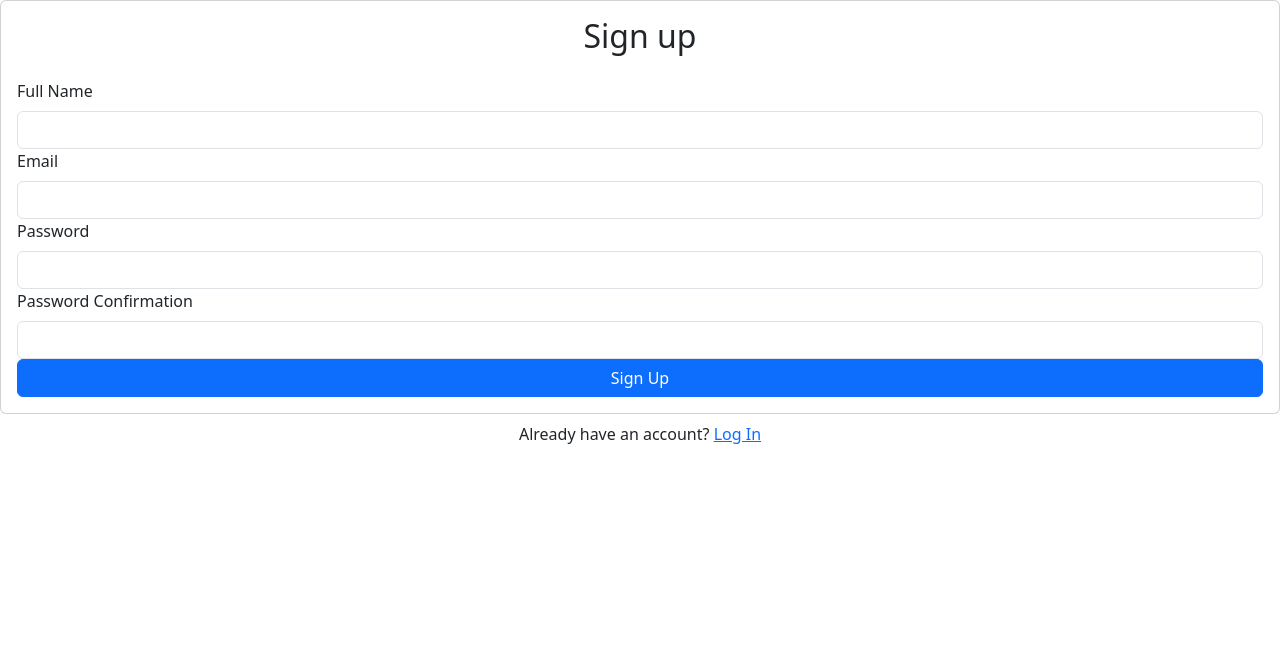
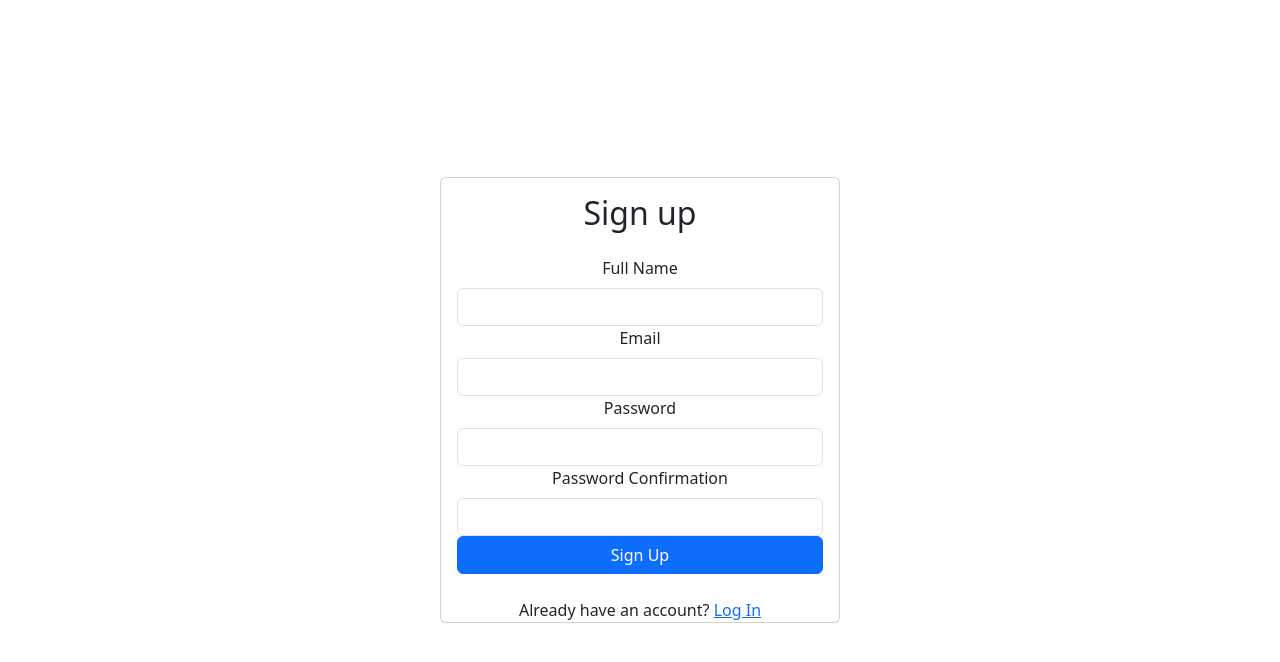
Before and after one commit to cepdnaclk/e18-6sp-ML-for-Analyzing-Egg-Hatching, a React (Create React App) app in the folder code/eggs-hatching/: page /signup in a window 1280 px wide. Shown: the top 662 px of the page. Built offline with nearby package versions, Linux system fonts and the light colour scheme; no server answers.

Commit message:
signup card edited

```diff
--- a/code/eggs-hatching/src/components/Signup.js
+++ b/code/eggs-hatching/src/components/Signup.js
@@ -36,7 +36,8 @@ export default function Signup() {
 
   return (
     <>
-        <Card>
+    <div className="d-flex justify-content-center align-items-center vh-100">
+        <Card className="text-center" style={{ width: '25rem' }}>
             <Card.Body>
                 <h2 className='text-center mb-4'>Sign up</h2>
 
@@ -61,9 +62,11 @@ export default function Signup() {
                     <Button disabled = {loading} className='w-100' type='submit'>Sign Up</Button>
                 </Form>
             </Card.Body>
+            <div className='w-100 text-center mt-2'>
+            Already have an account? <Link to="/login">Log In</Link>
+        </div>
         </Card>
-        <div className='w-100 text-center mt-2'>
-            Already have an account? <Link to="/login">Log In</Link>
+
         </div>
     </>
   )
```
